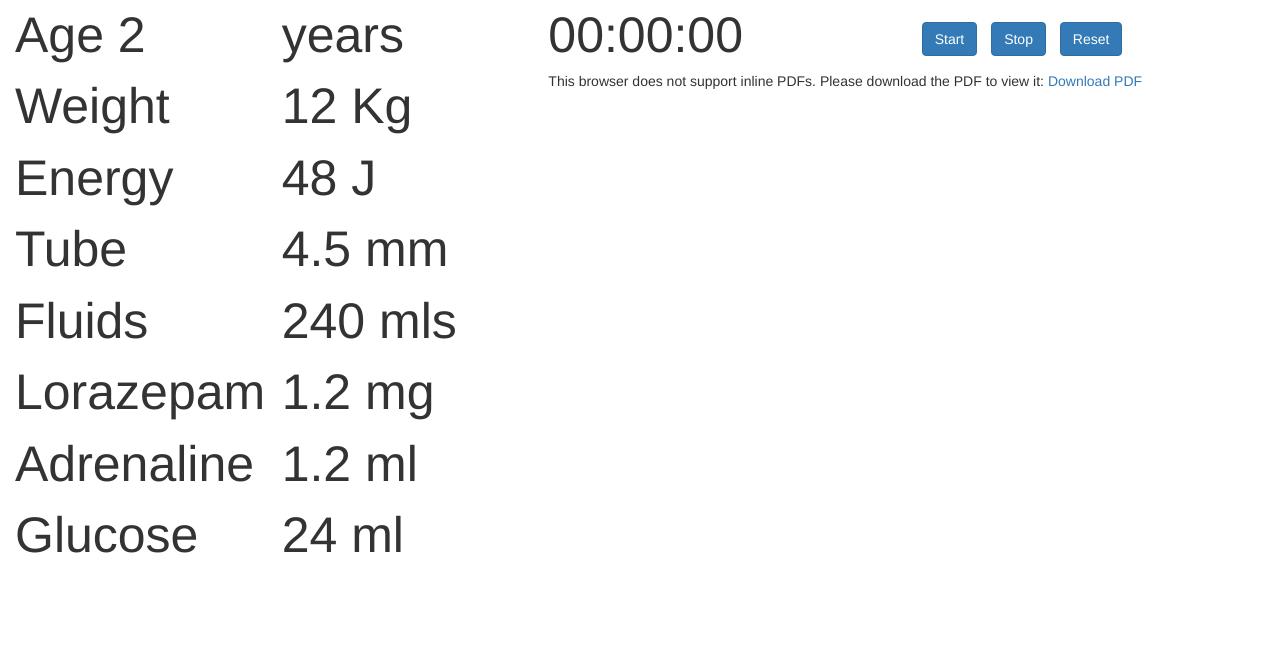
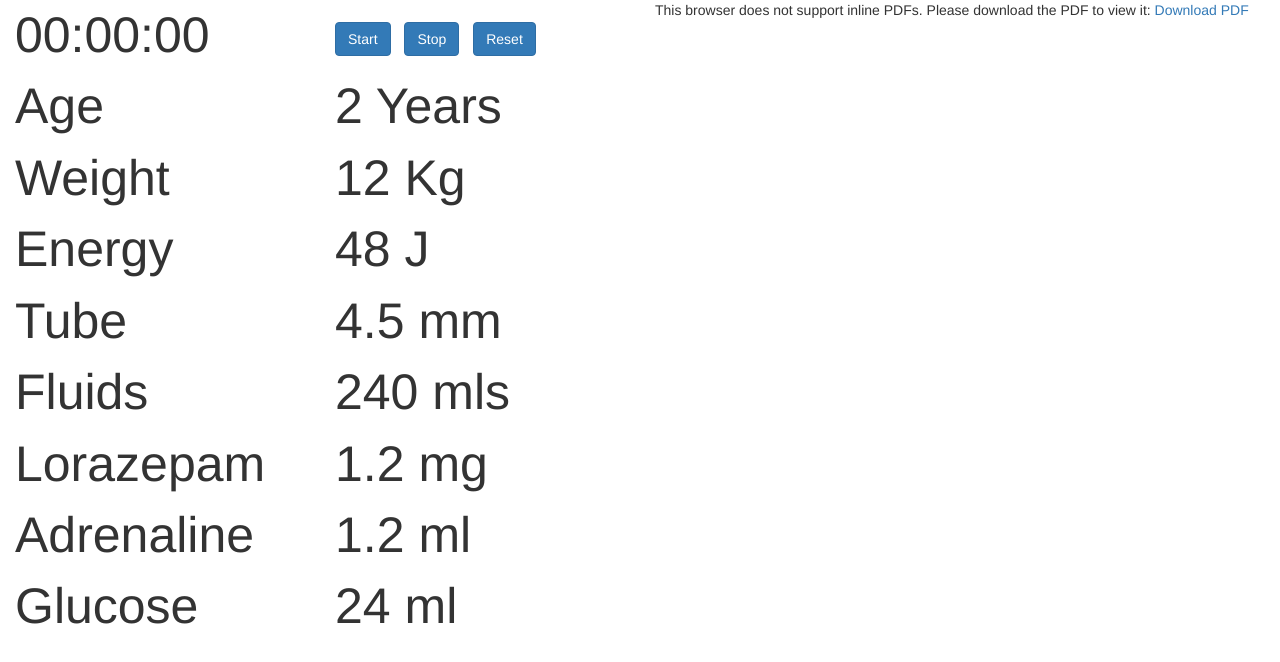
Before and after one commit to DominicRowey/WETFLAG, a plain HTML site: page clinical-page.html in a window 1280 px wide. Drawn offline with nearby package versions, Linux system fonts and the light colour scheme.

Commit message:
Cleaning up layout and JS, moved age and timer

```diff
--- a/clinical-page.html
+++ b/clinical-page.html
@@ -7,22 +7,9 @@
     </head>
     <body>
         <div class="container-fluid">
-            <div id="timer-bar" class="row">
-
-                <div class="col-md-5">
-                    <div class="row">
-                        <div class="col-md-6">
-                          Age <span id="age">unknown</span>
-                        </div>
-
-                        <div class="col-md-6">
-                            years
-                        </div>
-                    </div>
-                </div>
-
-                <div class="col-md-7">
-                    <div class="row">
+            <div class="row">
+                <div class="col-md-6">
+                    <div class="row step">
                         <div class="col-md-6">
                           <span id="time">00:00:00</span>
                           <!--<div class="stopwatch"></div>-->
@@ -34,11 +21,16 @@
                             <button class="btn btn-primary" id="timer-reset" onClick="stopwatch.restart();">Reset</button>
                         </div>
                     </div>
-                </div>
-            </div>
 
-            <div class="row">
-                <div class="col-md-5">
+
+                    <div class="row step">
+                        <div class="col-md-6">Age</div>
+                        <div class="col-md-6">
+                            <span id="age">unknown</span> Years
+                        </div>
+                    </div>
+
+
                     <div class="row step">
                         <div class="col-md-6">Weight</div>
                         <div class="col-md-6">
@@ -70,7 +62,7 @@
                         <div class="col-md-6"><span id="glucose">x</span> ml</div>
                     </div>
                 </div>
-                <div class="col-md-7" >
+                <div class="col-md-6" >
                     <div id="carepdf" style="height:800px"></div>
                 </div>
             </div>
@@ -101,46 +93,6 @@
                     }
                 };
 
-                var url_age = getUrlParameter('age');
-                var url_weight = getUrlParameter('weight');
-
-                if (url_age)
-                {
-                    $('#age').text(url_age);
-                }
-                else
-                {
-                     $('#age').text(2);
-                }
-
-                if (url_weight)
-                {
-                    $('#weight').text(url_weight);
-                }
-                else
-                {
-                    $('#weight').text("");
-                }
-
-            $('#energy').text("3");
-            $('#tube').text("4");
-            $('#fluids').text("5");
-            $('#lorazepam').text("6");
-            $('#adrenaline').text("7");
-            $('#glucose').text("8");
-
-
-            $('#timer-start').click(function(){
-                $('#time').timer({
-                format: '%H:%M:%S'  //Display time as 00:00:00
-                });
-            });
-
-            $('#timer-stop').click(function(){
-                $('#time').timer('pause');
-            });
-
-
             function changeData(newUrl) {
                 if(!document.getElementById("carePdfObject"))
                     return false;
@@ -166,6 +118,38 @@
                 return current;
             }
 
+                var url_age = getUrlParameter('age');
+                var url_weight = getUrlParameter('weight');
+
+                if (url_age)
+                {
+                    $('#age').text(url_age);
+                }
+                else
+                {
+                     $('#age').text(2);
+                }
+
+                if (url_weight)
+                {
+                    $('#weight').text(url_weight);
+                }
+                else
+                {
+                    $('#weight').text("");
+                }
+
+
+            $('#timer-start').click(function(){
+                $('#time').timer({
+                format: '%H:%M:%S'  //Display time as 00:00:00
+                });
+            });
+
+            $('#timer-stop').click(function(){
+                $('#time').timer('pause');
+            });
+
             updateWETFLAG();
 
 
```
